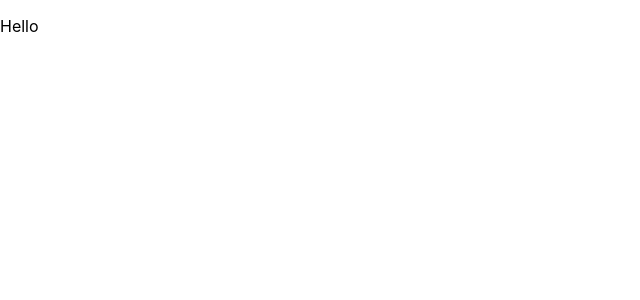
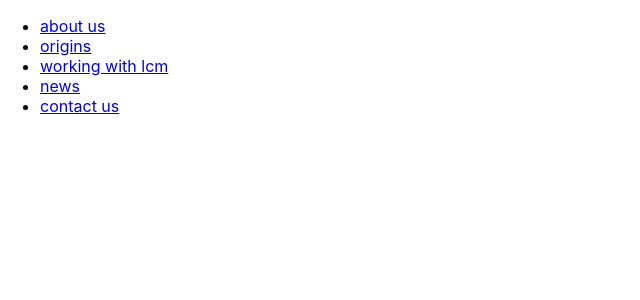
Before and after one commit to oleks11redka/Langdon_Coffee, a React (Create React App) app: page / in a window 1280 px wide. Shown: the top 300 px of the page, without its empty margins (0-640 px from the left). Built offline with nearby package versions, Linux system fonts and the light colour scheme.

Commit message:
Navbar and NavItem

```diff
--- a/package.json
+++ b/package.json
@@ -6,6 +6,7 @@
     "@testing-library/jest-dom": "^4.2.4",
     "@testing-library/react": "^9.5.0",
     "@testing-library/user-event": "^7.2.1",
+    "node-sass": "^4.14.1",
     "react": "^16.13.1",
     "react-dom": "^16.13.1",
     "react-redux": "^7.2.0",
--- a/src/components/App/App.jsx
+++ b/src/components/App/App.jsx
@@ -1,33 +1,29 @@
-import React, { Component } from 'react'
-import { BrowserRouter as Router, Route } from 'react-router-dom'
-import NavBar from '../pages/NavBar/NavBar'
-import Home from '../pages/Home/Home'
-import Origins from '../pages/Origins/Origins'
-import ContactUs from '../pages/ContactUs/ContactUs'
-import AboutLcm from '../pages/AboutLcm/AboutLcm'
-import WorkingWithLcm from '../pages/WorkingWithLcm/WorkingWithLcm'
-import News from '../pages/News/News'
-import Article from '../pages/Article/Article'
-import Footer from '../pages/Footer/Footer'
-
-
-
+import React, { Component } from "react";
+import { BrowserRouter as Router } from "react-router-dom";
+import NavBar from "../elements/NavBar/NavBar";
+// import Home from "../pages/Home/Home";
+// import Origins from "../pages/Origins/Origins";
+// import ContactUs from "../pages/ContactUs/ContactUs";
+// import AboutLcm from "../pages/AboutLcm/AboutLcm";
+// import WorkingWithLcm from "../pages/WorkingWithLcm/WorkingWithLcm";
+// import News from "../pages/News/News";
+// import Article from "../pages/Article/Article";
+// import Footer from "../pages/Footer/Footer";
 
 export default class App extends Component {
   render() {
     return (
       <Router>
-        <p>Hello</p>
-        {/* <NavBar />
-        <Route path="/" component={Home} />
+        <NavBar />
+        {/* <Route path="/" component={Home} />
         <Route path="/origins" component={Origins} />
         <Route path="/contact-us" component={ContactUs} />
         <Route path="/about-lcm" component={AboutLcm} />
         <Route path="/working-with-lcm" component={WorkingWithLcm} />
         <Route path="/news" component={News} />
         <Route path="/news/:id" component={Article} />
-        <Footer /> */}
+        <Footer />  */}
       </Router>
-    )
+    );
   }
 }
--- /dev/null
+++ b/src/components/elements/NavBar/NavBar.jsx
@@ -0,0 +1,25 @@
+import React, { Component } from "react";
+import NavItem from "./NavItem/NavItem";
+import "./NavBar.scss";
+
+export default class NavBar extends Component {
+  navbar = [
+    { itemName: "about us", id: 1, url: "/about_us" },
+    { itemName: "origins", id: 2, url: "/origins" },
+    { itemName: "working with lcm", id: 3, url: "/working_with_lcm" },
+    { itemName: "news", id: 4, url: "/news" },
+    { itemName: "contact us", id: 5, url: "/contact_us" },
+  ];
+
+  render() {
+    return (
+      <ul className="navigation">
+        {this.navbar.map((item) => {
+          return (
+            <NavItem itemName={item.itemName} key={item.id} url={item.url} />
+          );
+        })}
+      </ul>
+    );
+  }
+}
--- /dev/null
+++ b/src/components/elements/NavBar/NavItem/NavItem.jsx
@@ -0,0 +1,14 @@
+import React, { Component } from "react";
+import { Link } from "react-router-dom";
+import "./NavItem.scss";
+
+export default class NavItem extends Component {
+  render() {
+    let { itemName, url } = this.props;
+    return (
+      <li className="navigation__item">
+        <Link to={url}>{itemName}</Link>
+      </li>
+    );
+  }
+}
```
Also changed, not shown: src/components/elements/MyThirdElement/MTE.jsx (deleted), src/components/elements/NavBar/NavBar.scss (added), src/components/elements/NavBar/NavItem/NavItem.scss (added), src/components/pages/NavBar/NavBar.jsx (deleted), src/components/pages/NavBar/NavBar.scss (deleted), 1 other file (tests, documents, lock files or other folders).
